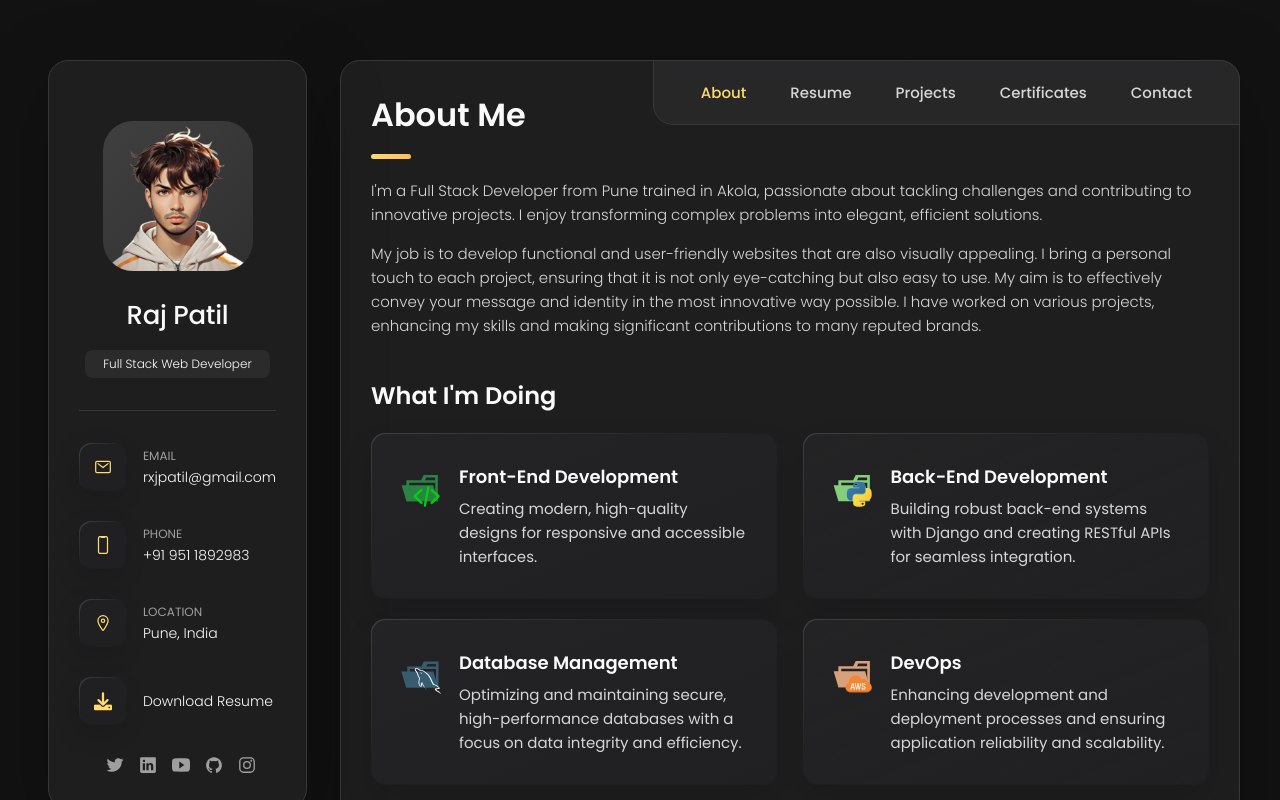
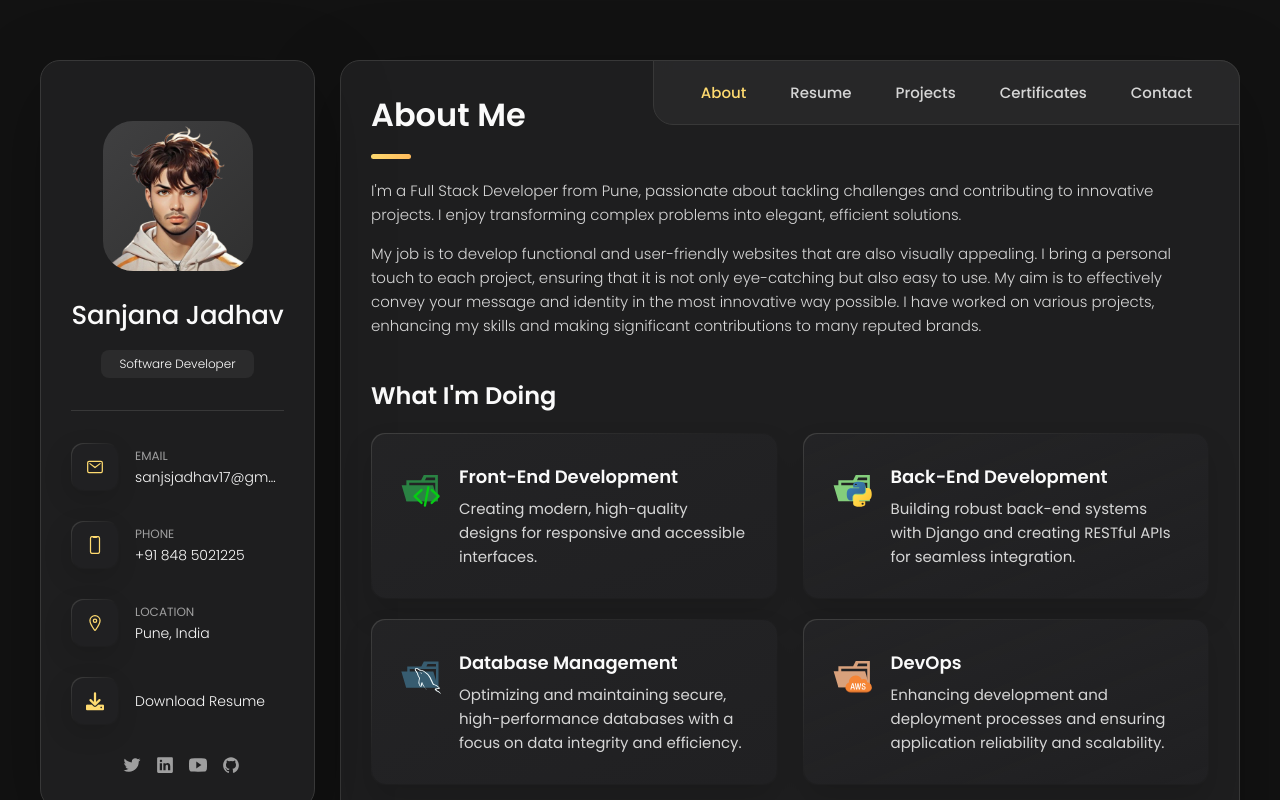
Before and after one commit to sanjsjadhav17/Portfolio, a plain HTML site: page index.html in a window 1280 px wide. Shown: the top 800 px of the page. Drawn offline with nearby package versions, Linux system fonts and the light colour scheme.

Commit message:
Update index.html

```diff
--- a/index.html
+++ b/index.html
@@ -5,7 +5,7 @@
   <meta charset="UTF-8">
   <meta http-equiv="X-UA-Compatible" content="IE=edge">
   <meta name="viewport" content="width=device-width, initial-scale=1.0">
-  <title>Raj Patil's - Portfolio</title>
+  <title>Sanjana Jadhav's - Portfolio</title>
 
   <!--
     - favicon
@@ -43,14 +43,14 @@
 
       <div class="sidebar-info">
         <figure class="avatar-box">
-          <img src="./assets/images/logo_4_portfolio.png" alt="Raj Patil" width="80">
+          <img src="./assets/images/logo_4_portfolio.png" alt="Sanjana Jadhav" width="80">
 
         </figure>
 
         <div class="info-content">
-          <h1 class="name" title="Richard hanrick">Raj Patil</h1>
+          <h1 class="name" title="Richard hanrick">Sanjana Jadhav</h1>
 
-          <p class="title">Full Stack Web Developer</p>
+          <p class="title">Software Developer</p>
 
         </div>
 
@@ -78,7 +78,7 @@
             <div class="contact-info">
               <p class="contact-title">Email</p>
 
-              <a href="mailto:rxjpatil@gmail.com" class="contact-link">rxjpatil@gmail.com</a>
+              <a href="mailto:sanjsjadhav17@gmail.com" class="contact-link">sanjsjadhav17@gmail.com</a>
             </div>
 
           </li>
@@ -92,7 +92,7 @@
             <div class="contact-info">
               <p class="contact-title">Phone</p>
 
-              <a href="tel:+919511892983" class="contact-link">+91 951 1892983</a>
+              <a href="tel:+918485021225" class="contact-link">+91 848 5021225</a>
             </div>
 
           </li>
@@ -118,7 +118,7 @@
             </div>
 
             <div class="contact-info">
-              <a class="contact-link" href="img/Raj_Patil_Resume.pdf" download target="_blank" >Download Resume</a>
+              <a class="contact-link" href="img/Sanjana_Jadhav_Resume.pdf" download target="_blank" >Download Resume</a>
 
             </div>
 
@@ -132,34 +132,34 @@
         <ul class="social-list">
 
           <li class="social-item">
-            <a href="https://x.com/rxjpatil" target="_blank" class="social-link">
+            <a href="https://x.com/" target="_blank" class="social-link">
               <ion-icon name="logo-twitter"></ion-icon>
             </a>
           </li>
 
           <li class="social-item">
-            <a href="https://www.linkedin.com/in/rxjpatil" target="_blank" class="social-link">
+            <a href="https://www.linkedin.com/in/sanjana-jadhav-355b57216/" target="_blank" class="social-link">
               <ion-icon name="logo-linkedin"></ion-icon>
             </a>
           </li>
 
           <li class="social-item">
-            <a href="https://www.youtube.com/@wtfrxj?sub_confirmation=1" target="_blank" class="social-link">
+            <a href="https://www.youtube.com" target="_blank" class="social-link">
               <ion-icon name="logo-youtube"></ion-icon>
             </a>
           </li>
 
           <li class="social-item">
-            <a href="https://github.com/rxjpatil" target="_blank" class="social-link">
+            <a href="https://github.com/sanjsjadhav17" target="_blank" class="social-link">
               <ion-icon name="logo-github"></ion-icon>
             </a>
           </li>
 
-          <li class="social-item">
+<!--           <li class="social-item">
             <a href="https://www.instagram.com/rxjpatil" target="_blank" class="social-link">
               <ion-icon name="logo-instagram"></ion-icon>
             </a>
-          </li>
+          </li> -->
 
         </ul>
 
@@ -225,7 +225,7 @@
 
         <section class="about-text">
           <p>
-            I'm a Full Stack Developer from Pune trained in Akola, passionate about tackling challenges and contributing to innovative projects. I enjoy transforming complex problems into elegant, efficient solutions.
+            I'm a Full Stack Developer from Pune, passionate about tackling challenges and contributing to innovative projects. I enjoy transforming complex problems into elegant, efficient solutions.
           </p>
 
           <p>
```
